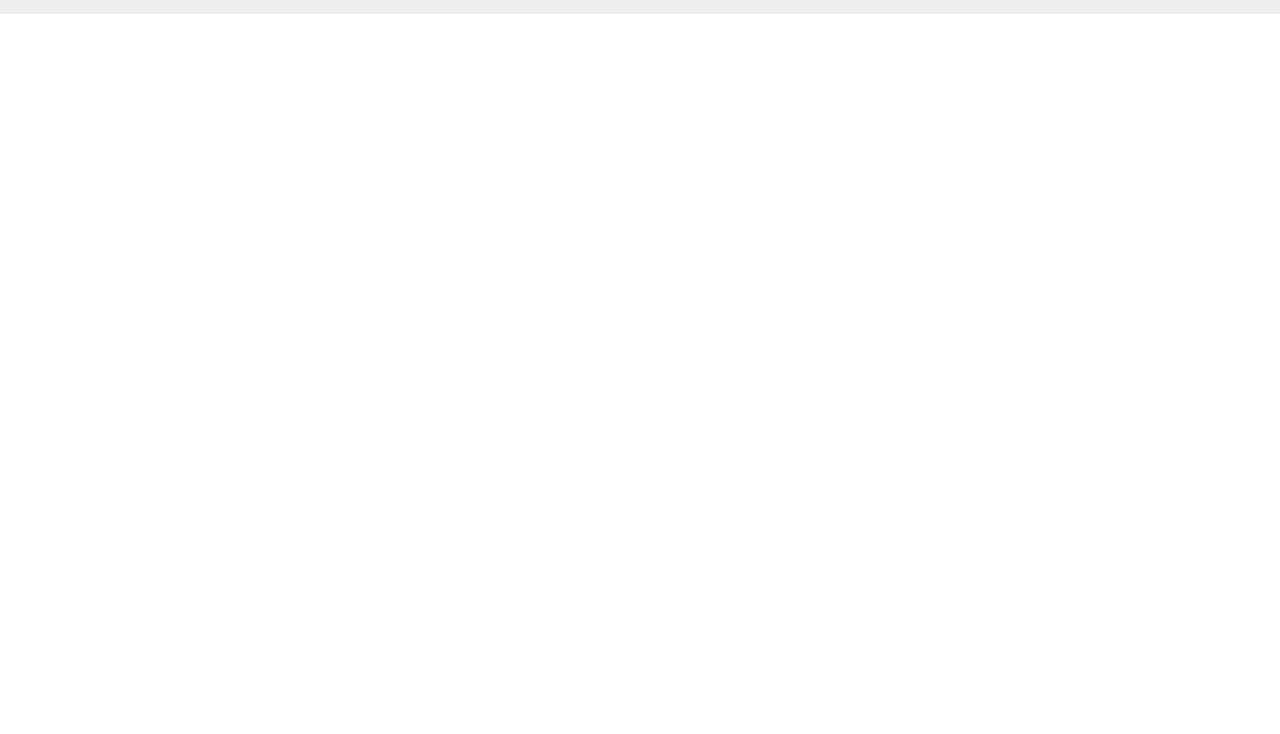
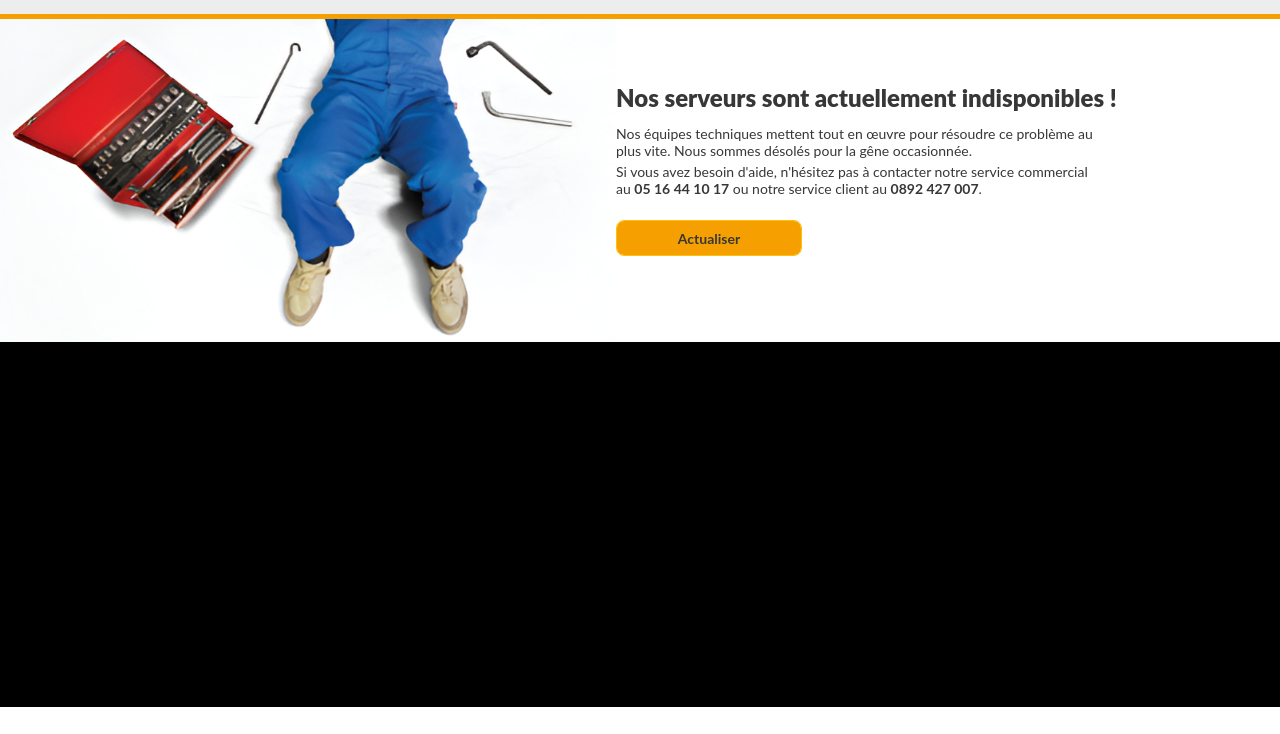
Before and after one commit to youness7777/07ZR, a plain HTML site: page 07ZR.html in a window 1280 px wide. Shown: the part 66-800 px from the top of the page. Drawn offline with nearby package versions, Linux system fonts and the light colour scheme.

Commit message:
main section

```diff
--- a/07ZR.css
+++ b/07ZR.css
@@ -36,3 +36,73 @@
     opacity: 1;
 
 }
+body {
+    background-color: red;
+}
+.separator-line{
+    width: 100%;
+    height: 5px;
+    background: #F5A000 0% 0% no-repeat padding-box;
+    opacity: 1;
+    margin: 0;
+}
+
+
+.main-content{
+    width: 100%;
+    height: 323px;
+    display: flex;
+
+}
+.main-content img{
+    width: 616px; /* L'image prend 616px de largeur */
+}
+.content-right{
+    width: 664px; /* La partie à droite prend 616px de largeur */
+    display: flex;
+    flex-direction: column;
+    margin-top: 66px;
+}
+.main-content h1{
+    font: normal normal 900 21px/25px Lato;
+    height: 40px;
+    letter-spacing: 0px;
+    text-align: left;
+    color: #373737;
+    opacity: 1;
+    font-size: 24px;
+    margin: 0;
+
+}
+.main-content p{
+    letter-spacing: var(--unnamed-character-spacing-0);
+    text-align: left;
+    font: normal normal normal 14px/17px Lato;
+    letter-spacing: 0px;
+    color: #373737;
+    margin-right: 183px;
+    width: 481px;
+    margin: 0;
+    padding-bottom: 4px;
+}
+
+button.btn-warning{
+    width: 186px;
+    height: 36px;
+    background: #F5A000 0% 0% no-repeat padding-box;
+    font: normal normal bold 14px/17px Lato;
+    letter-spacing: 0px;
+    color: #373737;
+    border-radius: 8px;
+    opacity: 1;
+    margin-top: 19px;
+}
+
+button.btn-warning:hover {
+    background-color: #e68900; /* Changer la couleur lors du survol */
+}
+
+.contact-section {
+    background-color: #000000;
+    height: 365px;
+}
--- a/07ZR.html
+++ b/07ZR.html
@@ -14,4 +14,19 @@
        <img  src="Assets/07ZR_logo.png" alt="Logo O7ZR.com">
        <p>La plateforme d'achat des professionnels de l'automobile</p>
     </header>
+    <div class="separator-line"></div>
+
+    <main class="main-content">
+        <img src="Assets/main_img.png" alt="Maintenance Image">
+        <div class="content-right">
+            <h1>Nos serveurs sont actuellement indisponibles !</h1>
+            <p>Nos équipes techniques mettent tout en œuvre pour résoudre ce problème au plus vite. Nous sommes désolés pour la gêne occasionnée.</p>
+            <p>Si vous avez besoin d'aide, n'hésitez pas à contacter notre service commercial au <strong>05 16 44 10 17</strong> ou notre service client au <strong>0892 427 007</strong>.</p>
+            <button class="btn btn-warning">Actualiser</button>
+        </div>
+    </main>
+  <footer class="contact-section">
+
+
+    </footer>
 </body>
```
Also changed, not shown: Assets/main_img.png (added).
